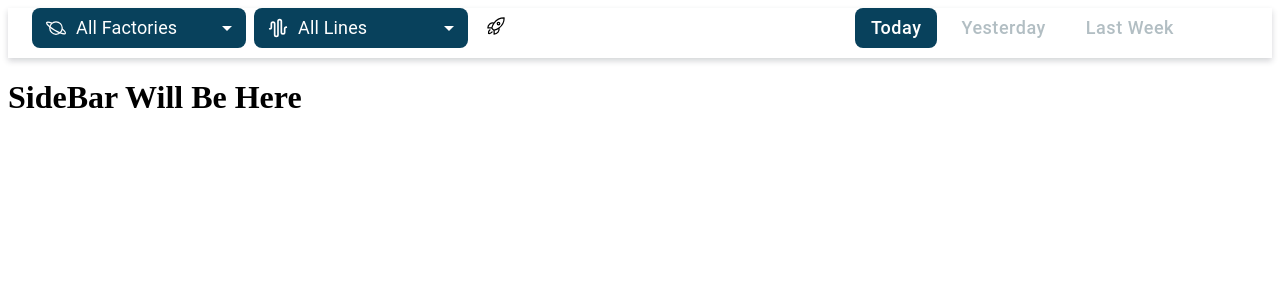
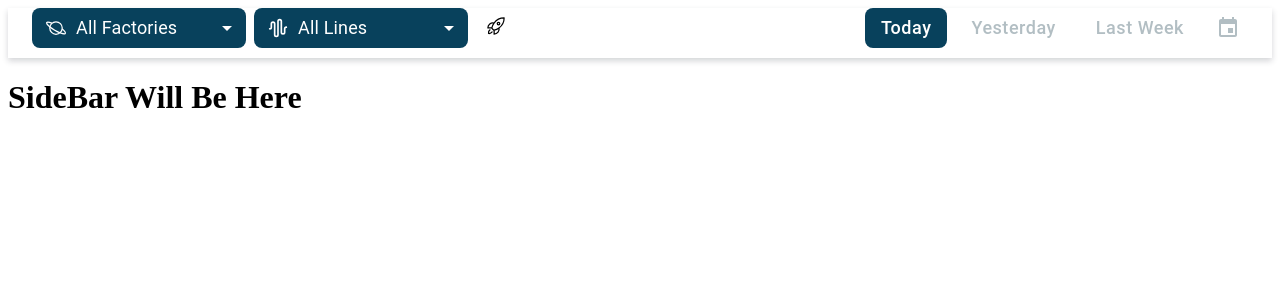
Before and after one commit to AhmedMstafa/factory-mes-dashboard, a React (Vite) app: page / in a window 1280 px wide. Shown: the top 300 px of the page. Built offline with nearby package versions, Linux system fonts and the light colour scheme.

Commit message:
Add date

```diff
--- a/src/components/Date.jsx
+++ b/src/components/Date.jsx
@@ -1,18 +1,20 @@
-import * as React from 'react';
-
 import { DemoContainer } from '@mui/x-date-pickers/internals/demo';
 import { AdapterDayjs } from '@mui/x-date-pickers/AdapterDayjs';
 import { LocalizationProvider } from '@mui/x-date-pickers/LocalizationProvider';
-import { DatePicker } from '@mui/x-date-pickers/DatePicker';
+import { DesktopDatePicker } from '@mui/x-date-pickers/DesktopDatePicker';
+import { useState } from 'react';
 export default function Date() {
-  const [value, setValue] = React.useState(null);
-
+  const [value, setValue] = useState(null);
+  function handleChangeDate(newValue) {
+    setValue(newValue);
+    console.log(newValue);
+  }
   return (
     <LocalizationProvider dateAdapter={AdapterDayjs}>
       <DemoContainer
         components={['DatePicker']}
         sx={{
-          width: '50px !important',
+          width: '40px !important',
           mt: 'auto',
           mb: 'auto',
           overflow: 'hidden',
@@ -23,9 +25,9 @@ export default function Date() {
           },
         }}
       >
-        <DatePicker
+        <DesktopDatePicker
           value={value}
-          onChange={(newValue) => setValue(newValue)}
+          onChange={(newValue) => handleChangeDate(newValue)}
           sx={{
             '& div': {
               border: 'none !important',
```
